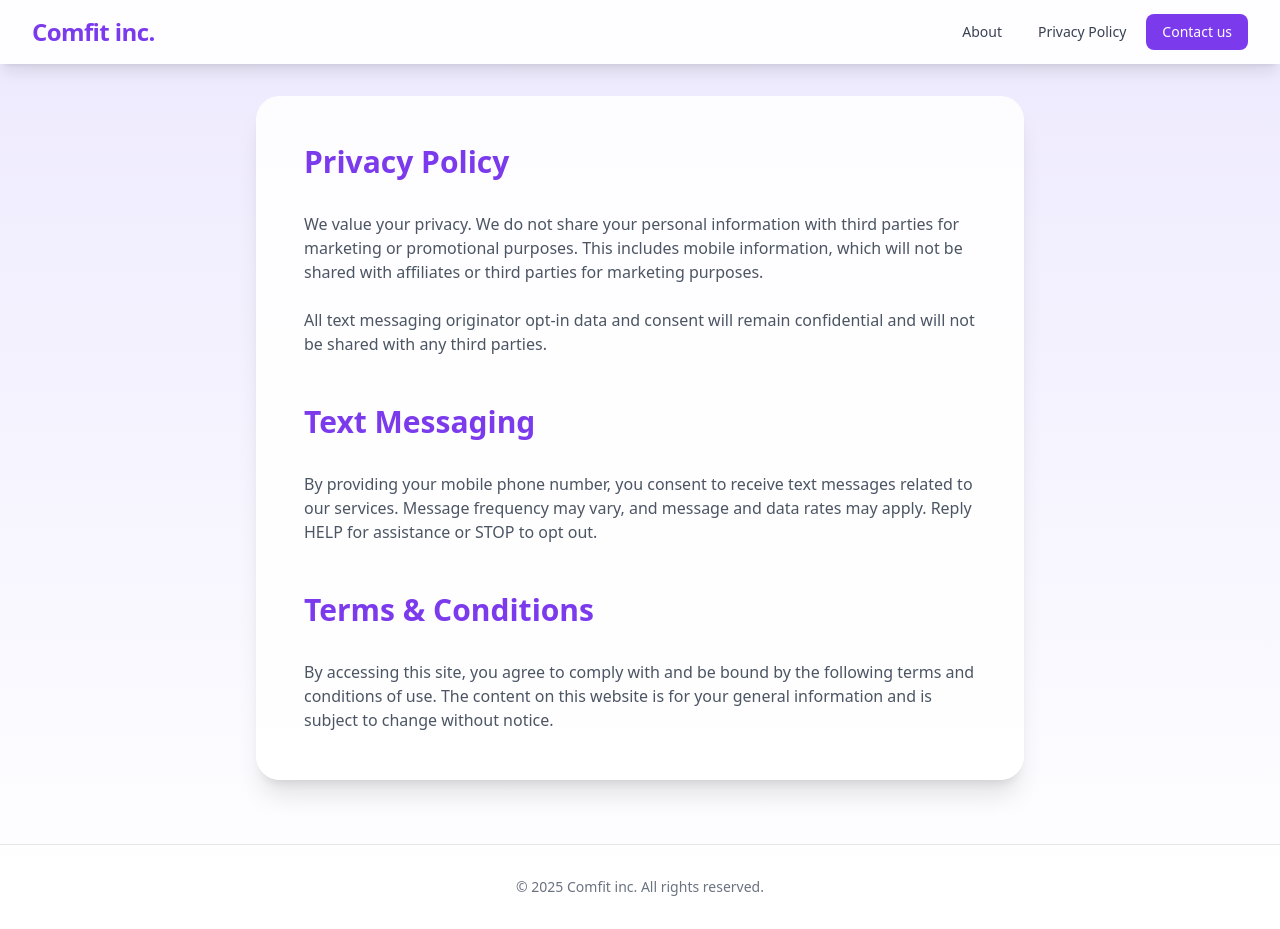
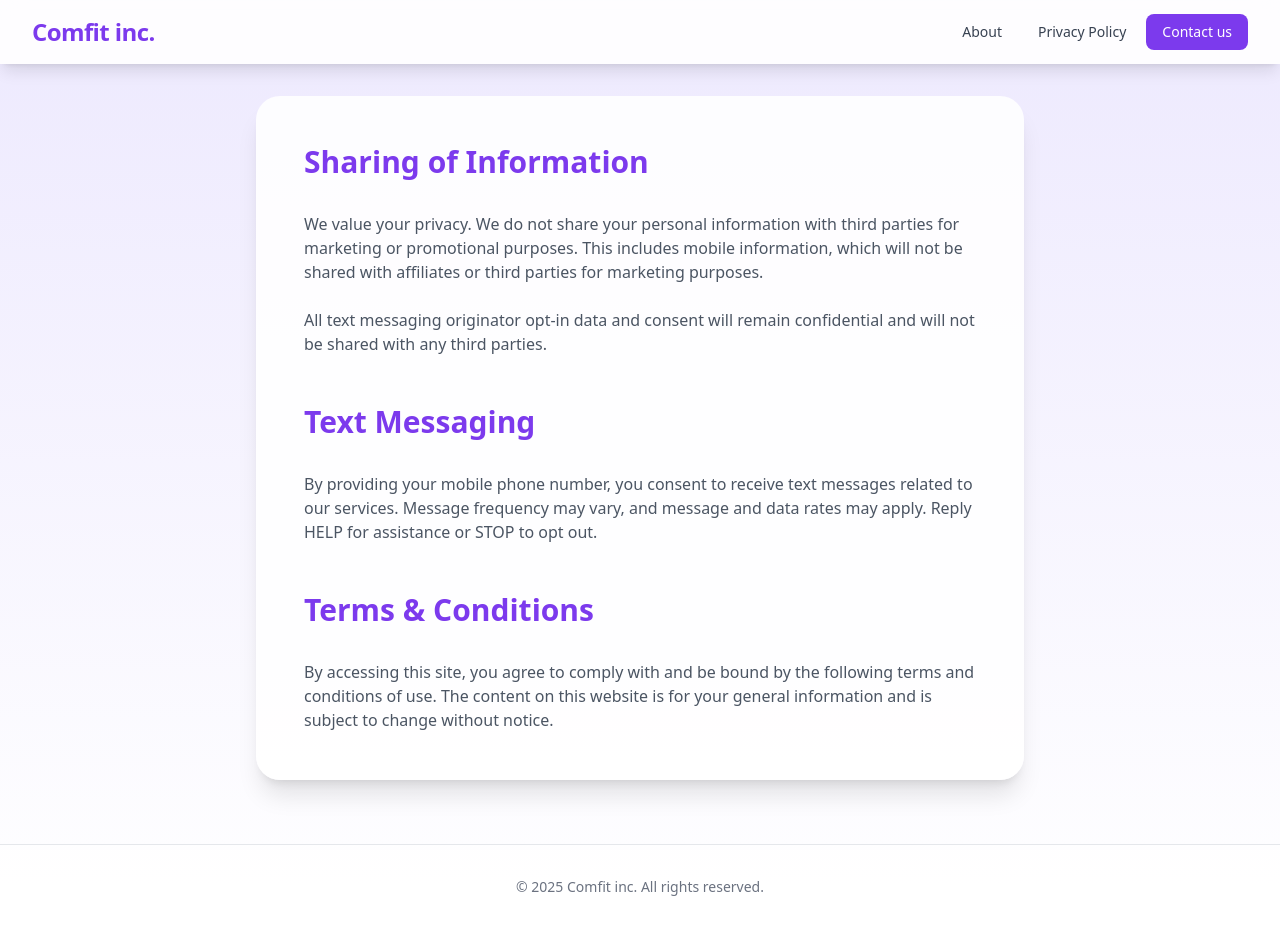
Before and after one commit to RobHurts/Comfit, a plain HTML site: page privacy-policy.html in a window 1280 px wide. Drawn offline with nearby package versions, Linux system fonts and the light colour scheme.

Commit message:
Edited privacy policy

```diff
--- a/privacy-policy.html
+++ b/privacy-policy.html
@@ -43,7 +43,7 @@
     <main class="pt-24 px-4 max-w-7xl mx-auto">
         <div class="max-w-3xl mx-auto">
             <div class="bg-white/90 rounded-3xl shadow-xl p-12 mb-16">
-                <h2 class="text-3xl font-bold text-primary-dark mb-8">Privacy Policy</h2>
+                <h2 class="text-3xl font-bold text-primary-dark mb-8">Sharing of Information</h2>
                 <div class="space-y-6 text-gray-600">
                     <p>
                         We value your privacy. We do not share your personal information with third parties for marketing or promotional purposes. This includes mobile information, which will not be shared with affiliates or third parties for marketing purposes.
```
